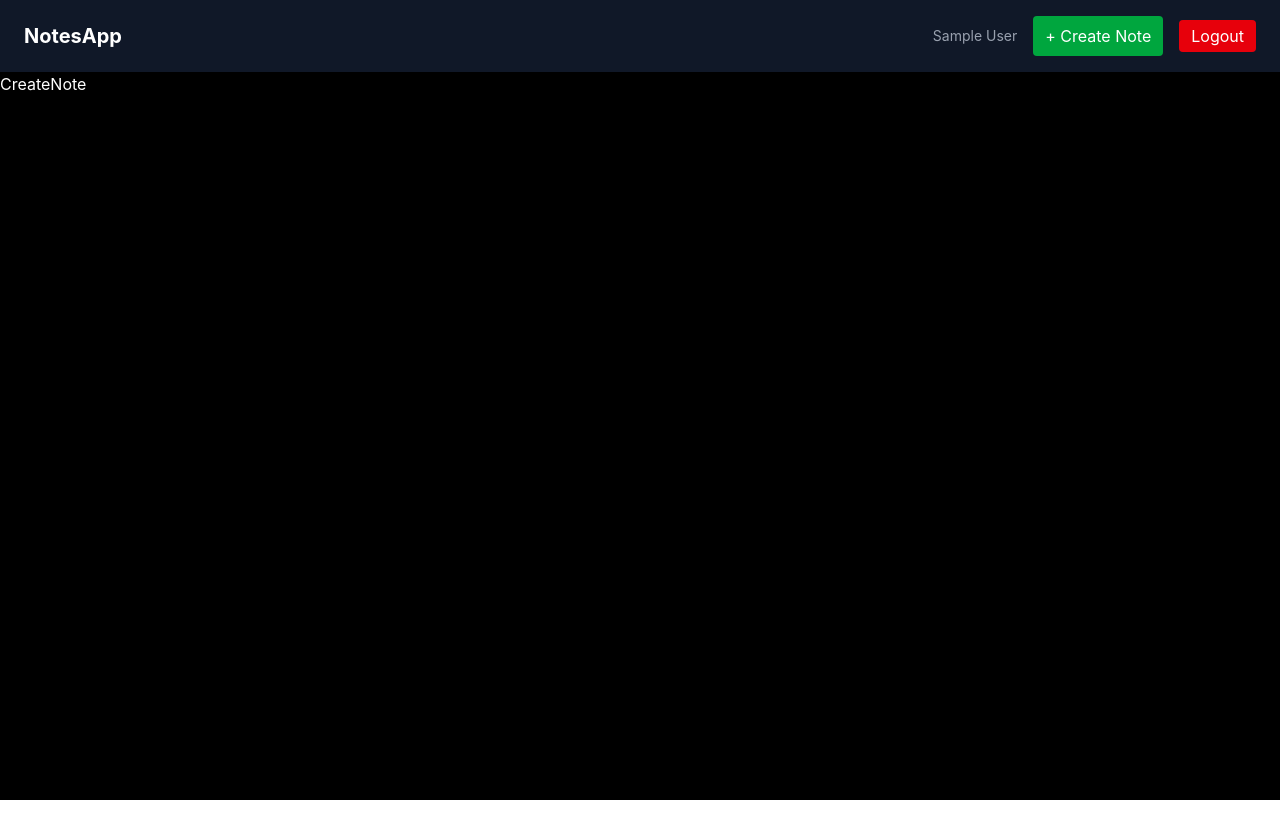
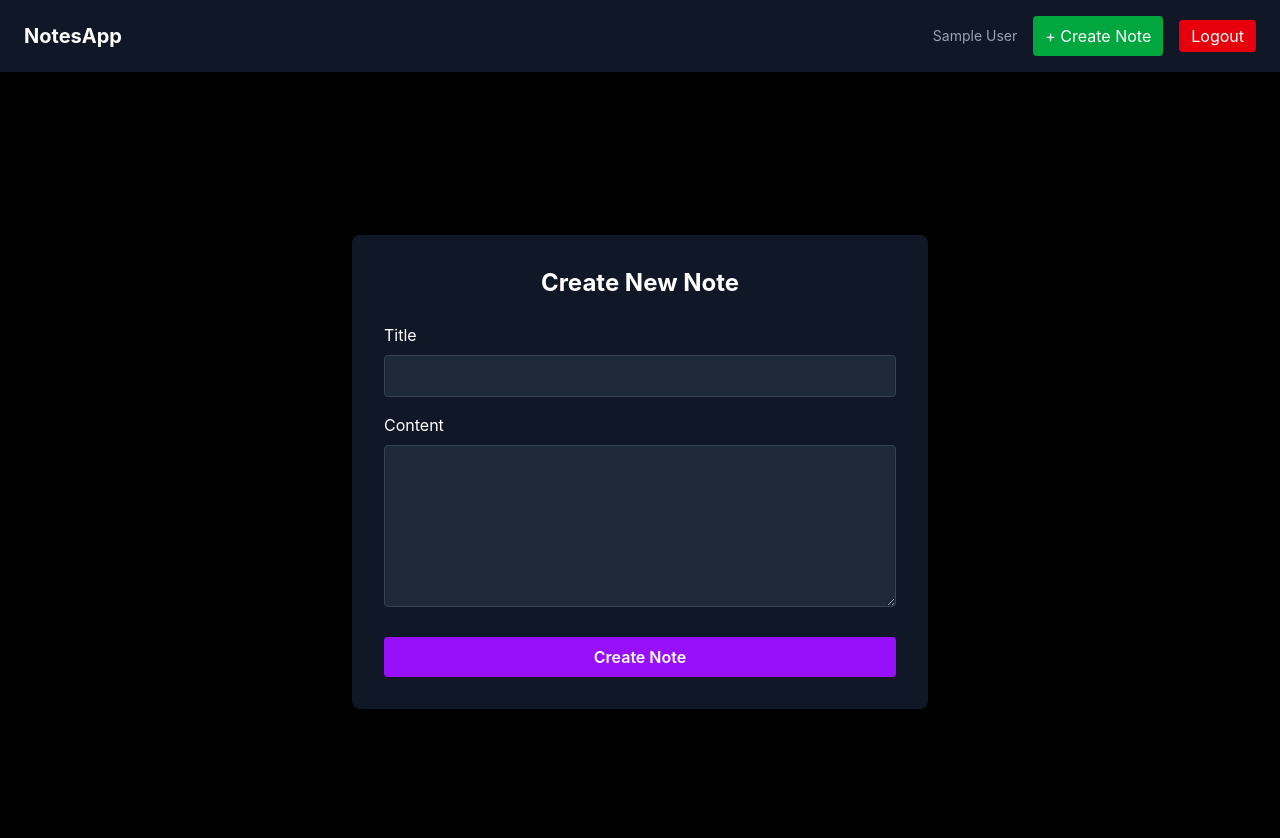
Before and after one commit to Priyanshu-010/Real-Time-Collaborative-Notes, a React app in the folder frontend/: page /create in a window 1280 px wide. Shown: the top 838 px of the page. Before the commit the page ends 800 px from the top, so only its background shows below. Built offline with nearby package versions, Linux system fonts and the light colour scheme; sample sign-in values are in the browser's storage; the HTML template or start-up script is replaced by a standard one.

Commit message:
CreateNote and EditNote pages created

```diff
--- a/frontend/src/components/NoteCard.jsx
+++ b/frontend/src/components/NoteCard.jsx
@@ -4,6 +4,7 @@ function NoteCard({ note, onDelete }) {
   const navigate = useNavigate();
 
   const handleEdit = (e) => {
+    e.preventDefault();
     e.stopPropagation();
     navigate(`/edit/${note._id}`);
   };
@@ -26,7 +27,7 @@ function NoteCard({ note, onDelete }) {
       <div className="flex gap-3 mt-4">
         <button
           onClick={handleEdit}
-          className="bg-blue-600 px-3 py-1 rounded text-sm"
+          className="bg-blue-600 px-3 py-1 rounded text-sm cursor-pointer"
         >
           Edit
         </button>
@@ -34,7 +35,7 @@ function NoteCard({ note, onDelete }) {
         <button
         // After making a Note use Callback func in onClick and check if it works properly if not then remove
           onClick={handleDelete}
-          className="bg-red-600 px-3 py-1 rounded text-sm"
+          className="bg-red-600 px-3 py-1 rounded text-sm cursor-pointer"
         >
           Delete
         </button>
--- a/frontend/src/pages/CreateNote.jsx
+++ b/frontend/src/pages/CreateNote.jsx
@@ -1,8 +1,69 @@
+import { useState } from "react";
+import { useNavigate } from "react-router-dom";
+import { createNote } from "../api/note.api.js";
+import { toast } from "react-hot-toast";
 
-function CreateNote() {
+const CreateNote = () => {
+  const [title, setTitle] = useState("");
+  const [content, setContent] = useState("");
+  const navigate = useNavigate();
+
+  const handleSubmit = async (e) => {
+    e.preventDefault();
+
+    if (!title || !content) {
+      return toast.error("All fields are required");
+    }
+
+    try {
+      await createNote({ title, content });
+      toast.success("Note created successfully");
+      navigate("/");
+    } catch (error) {
+      console.log("Error in handleSubmit CreateNote: ", error)
+      toast.error("Failed to create note");
+    }
+  };
+
   return (
-    <div>CreateNote</div>
-  )
-}
+    <div className="min-h-screen flex justify-center items-center bg-black text-white">
+      <form
+        onSubmit={handleSubmit}
+        className="bg-gray-900 p-8 rounded-lg w-full max-w-xl"
+      >
+        <h2 className="text-2xl font-bold mb-6 text-center">
+          Create New Note
+        </h2>
 
-export default CreateNote
+        <div className="mb-4">
+          <label className="block mb-2">Title</label>
+          <input
+            type="text"
+            className="w-full p-2 rounded bg-gray-800 border border-gray-700 focus:outline-none"
+            value={title}
+            onChange={(e) => setTitle(e.target.value)}
+          />
+        </div>
+
+        <div className="mb-6">
+          <label className="block mb-2">Content</label>
+          <textarea
+            rows="6"
+            className="w-full p-2 rounded bg-gray-800 border border-gray-700 focus:outline-none"
+            value={content}
+            onChange={(e) => setContent(e.target.value)}
+          />
+        </div>
+
+        <button
+          type="submit"
+          className="w-full bg-purple-600 hover:bg-purple-700 p-2 rounded font-semibold"
+        >
+          Create Note
+        </button>
+      </form>
+    </div>
+  );
+};
+
+export default CreateNote;
--- a/frontend/src/pages/EditNote.jsx
+++ b/frontend/src/pages/EditNote.jsx
@@ -1,8 +1,97 @@
+import { useEffect, useState } from "react";
+import { useNavigate, useParams } from "react-router-dom";
+import { getNoteById, updateNote } from "../api/note.api.js";
+import { toast } from "react-hot-toast";
 
-function EditNote() {
+const EditNote = () => {
+  const { id } = useParams();
+  const navigate = useNavigate();
+
+  const [title, setTitle] = useState("");
+  const [content, setContent] = useState("");
+  const [loading, setLoading] = useState(true);
+
+  useEffect(() => {
+    const fetchNote = async () => {
+      try {
+        const { data } = await getNoteById(id);
+        setTitle(data.title);
+        setContent(data.content);
+        setLoading(false);
+      } catch (error) {
+        console.log("Error in fetchNote EditNote: ", error)
+        toast.error("Failed to load note");
+        navigate("/");
+      }
+    };
+
+    fetchNote();
+  }, [id, navigate]);
+
+  const handleSubmit = async (e) => {
+    e.preventDefault();
+
+    if (!title || !content) {
+      return toast.error("All fields are required");
+    }
+
+    try {
+      await updateNote(id, { title, content });
+      toast.success("Note updated successfully");
+      navigate("/");
+    } catch (error) {
+      console.log("Error in handleSubmit EditNote: ", error)
+      toast.error("Failed to update note");
+    }
+  };
+
+  if (loading) {
+    return (
+      <div className="text-white text-center mt-20">
+        Loading...
+      </div>
+    );
+  }
+
   return (
-    <div>EditNote</div>
-  )
-}
+    <div className="min-h-screen flex justify-center items-center bg-black text-white">
+      <form
+        onSubmit={handleSubmit}
+        className="bg-gray-900 p-8 rounded-lg w-full max-w-xl"
+      >
+        <h2 className="text-2xl font-bold mb-6 text-center">
+          Edit Note
+        </h2>
 
-export default EditNote
+        <div className="mb-4">
+          <label className="block mb-2">Title</label>
+          <input
+            type="text"
+            className="w-full p-2 rounded bg-gray-800 border border-gray-700"
+            value={title}
+            onChange={(e) => setTitle(e.target.value)}
+          />
+        </div>
+
+        <div className="mb-6">
+          <label className="block mb-2">Content</label>
+          <textarea
+            rows="6"
+            className="w-full p-2 rounded bg-gray-800 border border-gray-700"
+            value={content}
+            onChange={(e) => setContent(e.target.value)}
+          />
+        </div>
+
+        <button
+          type="submit"
+          className="w-full bg-purple-600 hover:bg-purple-700 p-2 rounded font-semibold"
+        >
+          Update Note
+        </button>
+      </form>
+    </div>
+  );
+};
+
+export default EditNote;
```
